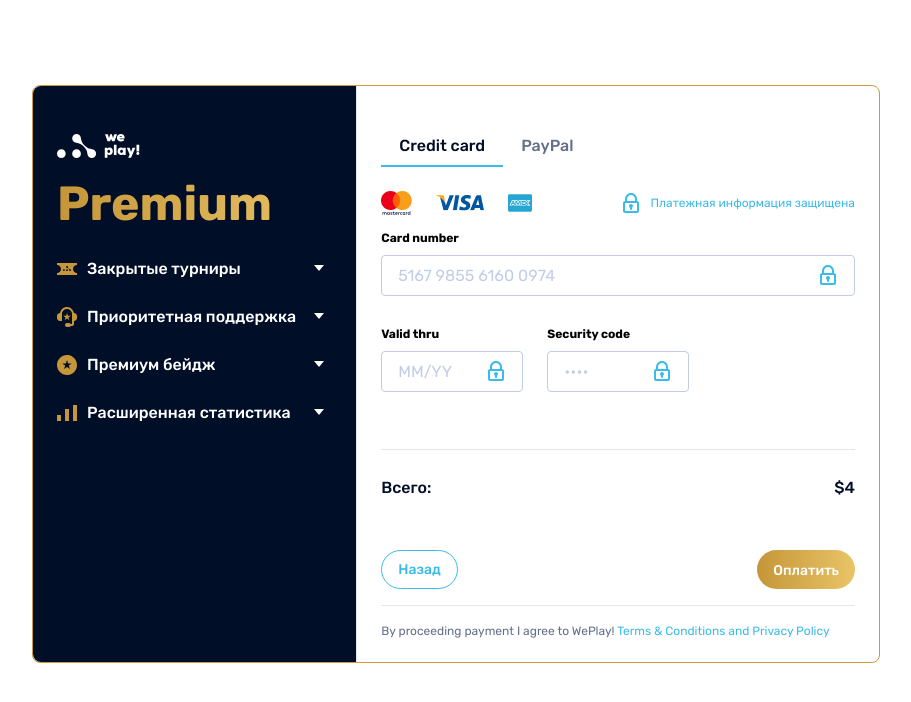
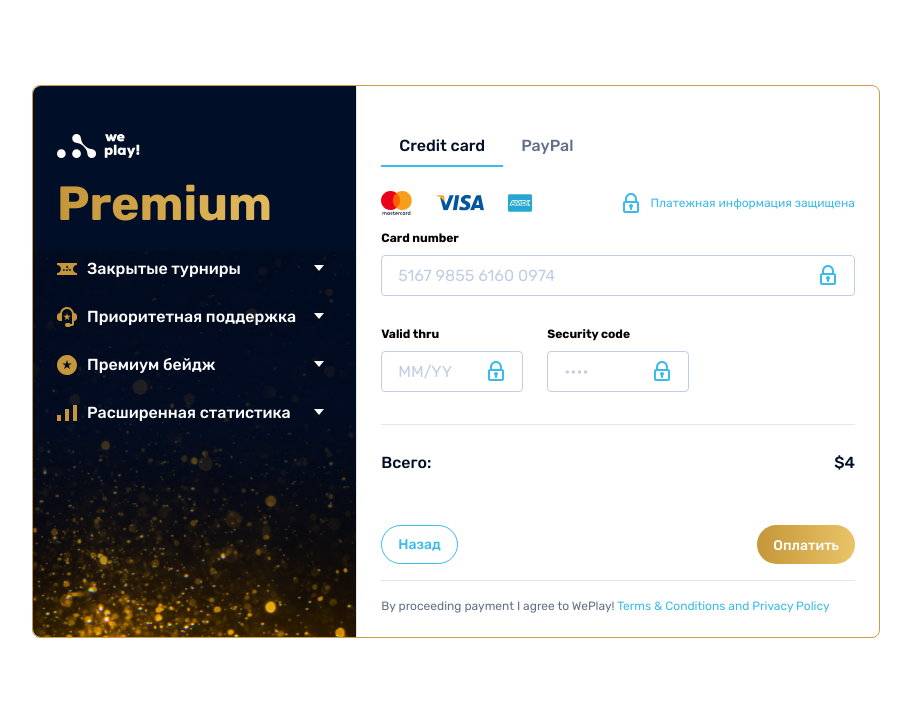
Before and after one commit to KladochnyiVolodymyr/we-play, a Vue app: page / in a window 1280 px wide. Shown: the top 702 px of the page, without its empty margins (184-1095 px from the left). Built offline with nearby package versions, Linux system fonts and the light colour scheme.

Commit message:
added background img for sidebar

```diff
--- a/src/components/AppPayment.vue
+++ b/src/components/AppPayment.vue
@@ -79,7 +79,7 @@
   }
   &-content {
     &__tab {
-      min-height: 258px;
+      min-height: 233px;
       display: none;
       &.is-active {
         display: block;
--- a/src/components/AppSidebar.vue
+++ b/src/components/AppSidebar.vue
@@ -53,6 +53,9 @@
   border-radius: $border-radius 0px 0px $border-radius;
   background: $general-black;
   height: 100%;
+  background-image: url("../assets/img/shutterstock.png");
+  background-position: bottom;
+  background-repeat: no-repeat;
   &__logo {
     margin-bottom: 13px;
   }
```
